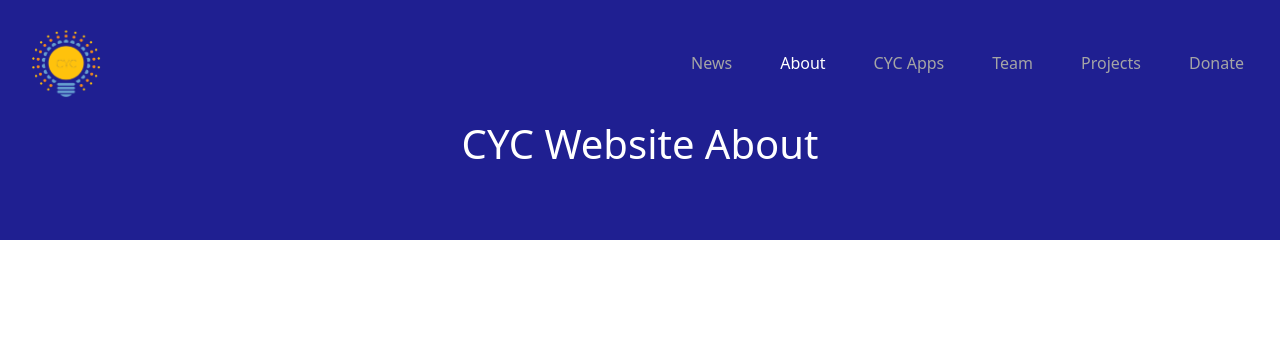
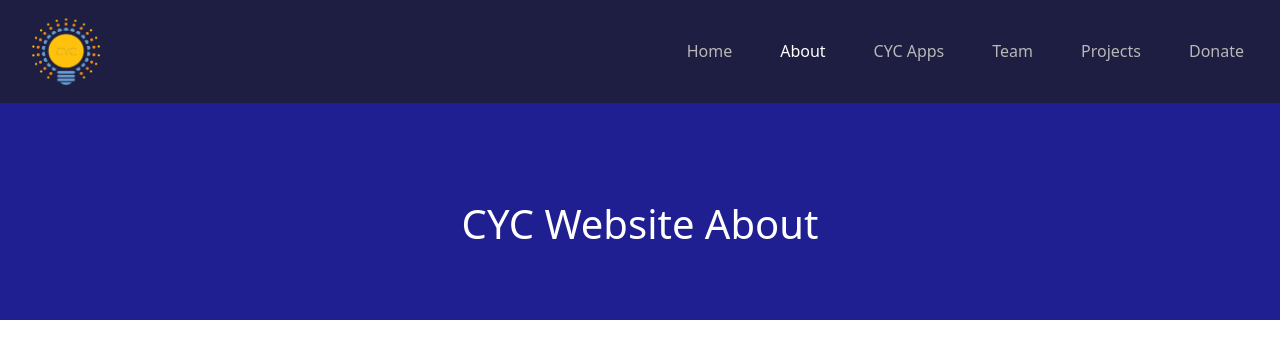
Before and after one commit to siyachoudhary/cyc-website, a React (Create React App) app: page /cyc_website/about in a window 1280 px wide. Shown: the top 358 px of the page. Built offline with nearby package versions, Linux system fonts and the light colour scheme.

Commit message:
home image added

```diff
--- a/src/components/MyNav.css
+++ b/src/components/MyNav.css
@@ -1,10 +1,10 @@
 .myNavbar {
 
-  padding: 3vh 0 3vh 0;
+  padding: 1.5vh 0 1.5vh 0;
   z-index: 5;
   position: fixed;
   width: 100hw;
-  /* background-color: aliceblue; */
+  background-color: rgb(29, 31, 32, .7);
 }
 
 .container { max-width: 100vw; }
@@ -16,7 +16,7 @@
   font-size: 2vh;
   text-align: center;
   font-family: var(--norm);
-  color: #a5a5a5;
+  color: #b8b8b8;
 
 }
 .navbar-nav .nav-link.active, .navbar-nav .nav-link.show{
@@ -24,7 +24,7 @@
 }
 
 .navbar-nav .nav-link:hover{
-  color: #4f4f4f;
+  color: #d5d5d5;
 }
 
 .toggleBtn {
--- a/src/components/MyNav.js
+++ b/src/components/MyNav.js
@@ -121,7 +121,7 @@
 
               <Nav className = "links">
 
-                <CustomLink href = {"/cyc_website/"}>News</CustomLink>
+                <CustomLink href = {"/cyc_website/"}>Home</CustomLink>
                 <CustomLink href = {"/cyc_website/about"}>About</CustomLink>
                 <CustomLink href = {"/cyc_website/apps"}>CYC Apps</CustomLink>
                 <CustomLink href = {"/cyc_website/team"}>Team</CustomLink>
--- a/src/screens/About.css
+++ b/src/screens/About.css
@@ -1,7 +1,7 @@
 .mainAbout{
     background-color: rgb(31, 31, 145);
-    height: 30vh;
-    padding-top: 15vh;
+    height: 40vh;
+    padding-top: 25vh;
     padding-bottom:15vh;
     color: white;
 }
--- a/src/screens/Apps.css
+++ b/src/screens/Apps.css
@@ -1,7 +1,7 @@
 .mainApps{
     background-color: rgb(31, 31, 145);
-    height: 30vh;
-    padding-top: 15vh;
+    height: 40vh;
+    padding-top: 25vh;
     padding-bottom:15vh;
     color: white;
 }
--- a/src/screens/Donate.css
+++ b/src/screens/Donate.css
@@ -1,7 +1,7 @@
 .mainDonate{
     background-color: rgb(31, 31, 145);
-    height: 30vh;
-    padding-top: 15vh;
+    height: 40vh;
+    padding-top: 25vh;
     padding-bottom:15vh;
     color: white;
 }
--- a/src/screens/HomePage.css
+++ b/src/screens/HomePage.css
@@ -1,7 +1,17 @@
 #mainHome{
-    background-color: rgb(31, 31, 145);
+    /* background-color: rgb(31, 31, 145); */
+    background: url("../../public/images/CYC_cover.webp") no-repeat;
+    background-size: cover;
     height: 100vh;
     padding-top: 50vh;
     padding-bottom: 50vh;
     color: white;
 }
+
+@media screen and (max-width: 991px) {
+    #mainHome{
+        height: 50vh;
+        padding-top: 25vh;
+        padding-bottom: 25vh;
+    }
+}
--- a/src/screens/Projects.css
+++ b/src/screens/Projects.css
@@ -1,7 +1,7 @@
 .mainProjects{
     background-color: rgb(31, 31, 145);
-    height: 30vh;
-    padding-top: 15vh;
+    height: 40vh;
+    padding-top: 25vh;
     padding-bottom:15vh;
     color: white;
 }
--- a/src/screens/Team.css
+++ b/src/screens/Team.css
@@ -1,7 +1,7 @@
 .mainTeam{
     background-color: rgb(31, 31, 145);
-    height: 30vh;
-    padding-top: 15vh;
+    height: 40vh;
+    padding-top: 25vh;
     padding-bottom:15vh;
     color: white;
 }
```
Also changed, not shown: public/images/CYC_cover.webp (added).
